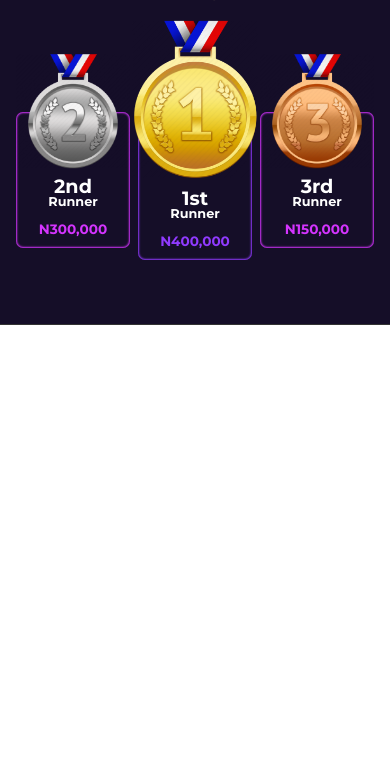
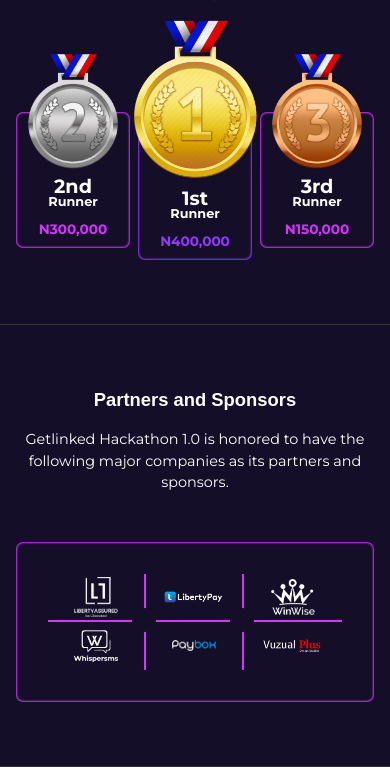
Before and after one commit to peterayodeji/getlinked-ai, a plain HTML site: page index.html in a window 390 px wide. Shown: the part 6305-7072 px from the top of the page. Before the commit the page ends 6630 px from the top, so only its background shows below. Drawn offline with nearby package versions, Linux system fonts and the light colour scheme; a web font is replaced by a local one.

Commit message:
build partners section and make it responsive

```diff
--- a/index.html
+++ b/index.html
@@ -568,6 +568,64 @@
           </div>
         </div>
       </section>
+
+      <section class="section-partners container">
+        <h3 class="heading--secondary">Partners and Sponsors</h3>
+
+        <p class="partners-intro paragraph">
+          Getlinked Hackathon 1.0 is honored to have the following major
+          companies as its partners and sponsors.
+        </p>
+
+        <div class="partners-wrapper">
+          <div class="partners">
+            <!-- - #1 -->
+            <div class="partners--1">
+              <img
+                src="/img/liberty-assured-logo-white.png"
+                alt="Liberty Assured company logo"
+              />
+            </div>
+
+            <!-- - #2 -->
+            <div class="partners--2">
+              <img
+                src="/img/liberty-pay-logo-white.png"
+                alt="Liberty Pay company logo"
+              />
+            </div>
+
+            <!-- - #3 -->
+            <div class="partners--3">
+              <img
+                src="/img/winwise-logo-white.png"
+                alt="Win Wise company logo"
+              />
+            </div>
+
+            <!-- - #4 -->
+            <div class="partners--4">
+              <img
+                src="/img/whispersms-logo-white.png"
+                alt="Whispersms company logo"
+              />
+            </div>
+
+            <!-- - #5 -->
+            <div class="partners--5">
+              <img src="/img/pay-box-logo.png" alt="Paybox company logo" />
+            </div>
+
+            <!-- - #6 -->
+            <div class="partners--6">
+              <img
+                src="/img/vizual-plus-logo.png"
+                alt="Vizual Plus company logo"
+              />
+            </div>
+          </div>
+        </div>
+      </section>
     </div>
   </body>
 </html>
--- /dev/null
+++ b/sass/components/_partners.scss
@@ -0,0 +1,136 @@
+.partners-wrapper {
+  width: 100%;
+  height: 65rem;
+  padding: 15rem;
+  border-radius: 7px;
+  box-shadow: inset 0 0 2px 1px $color-secondary;
+  background-color: $color-primary;
+
+  // background-color: green;
+
+  @include respond(tab-land) {
+    height: 55rem;
+    padding: 12rem;
+  }
+
+  @include respond(tab-port) {
+    padding: 10rem;
+  }
+
+  @include respond(tab-port-md) {
+    height: 45rem;
+    padding: 8rem;
+  }
+
+  @include respond(phone) {
+    height: 30rem;
+    padding: 6rem;
+  }
+
+  @include respond(phone-md) {
+    height: 20rem;
+    padding: 4rem;
+  }
+}
+
+.partners {
+  display: grid;
+  grid-template-columns: repeat(3, minmax(0px, 1fr));
+  grid-template-rows: repeat(2, minmax(0px, 1fr));
+  width: 100%;
+  height: 100%;
+
+  // background-color: lavender;
+
+  div {
+    display: flex;
+    align-items: center;
+    justify-content: center;
+
+    // background-color: teal;
+
+    img {
+      width: 45%;
+
+      @include respond(tab-land) {
+        width: 50%;
+      }
+
+      @include respond(phone) {
+        width: 45%;
+      }
+    }
+  }
+
+  &--1,
+  &--2 {
+    position: relative;
+
+    &::after {
+      position: absolute;
+      right: 0;
+      bottom: 0;
+      transform: translate(50%, 50%);
+      content: "";
+      display: block;
+      width: 7rem;
+      height: 7rem;
+      border-radius: 50%;
+      z-index: 99;
+      background-color: $color-primary;
+
+      // background-color: red;
+
+      @include respond(tab-land) {
+        width: 5rem;
+        height: 5rem;
+      }
+
+      @include respond(phone) {
+        width: 4rem;
+        height: 4rem;
+      }
+
+      @include respond(phone-md) {
+        width: 3rem;
+        height: 3rem;
+      }
+    }
+  }
+
+  &--1,
+  &--2,
+  &--4,
+  &--5 {
+    border-right: 2px solid $color-secondary;
+  }
+
+  &--1,
+  &--2,
+  &--3 {
+    border-bottom: 2px solid $color-secondary;
+  }
+
+  &--2,
+  &--6 {
+    img {
+      transform: scale(1.35);
+    }
+  }
+
+  &--1 {
+    img {
+      @media only screen and (max-width: 28.125em) {
+        transform: scale(1.2);
+      }
+
+      @include respond(phone-md) {
+        transform: scale(1);
+      }
+
+      @media only screen and (max-width: 21.875em) {
+        transform: scale(1.2);
+      }
+    }
+  }
+}
--- a/sass/main.scss
+++ b/sass/main.scss
@@ -13,6 +13,7 @@
 @import "components/faq";
 @import "components/timeline";
 @import "components/prizes";
+@import "components/partners";
 
 @import "layout/header";
 @import "layout/navigation";
--- a/sass/pages/_home.scss
+++ b/sass/pages/_home.scss
@@ -411,3 +411,41 @@
     // background-color: lavender;
   }
 }
+
+// - SECTION PARTNERS
+.section-partners {
+  padding-block: 8rem;
+  background-color: $color-primary;
+
+  // background-color: rgb(146, 105, 65);
+
+  .heading--secondary {
+    text-align: center;
+    // background-color: rebeccapurple;
+  }
+
+  .partners-intro {
+    width: 40%;
+    margin: 0 auto;
+    margin-bottom: 6rem;
+    text-align: center;
+
+    // background-color: rgb(114, 57, 114);
+
+    @include respond(tab-land) {
+      width: 50%;
+    }
+
+    @include respond(tab-port) {
+      width: 60%;
+    }
+
+    @include respond(tab-port-md) {
+      width: 80%;
+    }
+
+    @include respond(phone) {
+      width: 100%;
+    }
+  }
+}
```
Also changed, not shown: css/main.css, img/liberty-assured-logo-white.png (added), img/liberty-pay-logo-white.png (added), img/pay-box-logo.png (added), img/vizual-plus-logo.png (added), img/whispersms-logo-white.png (added), img/winwise-logo-white.png (added).
